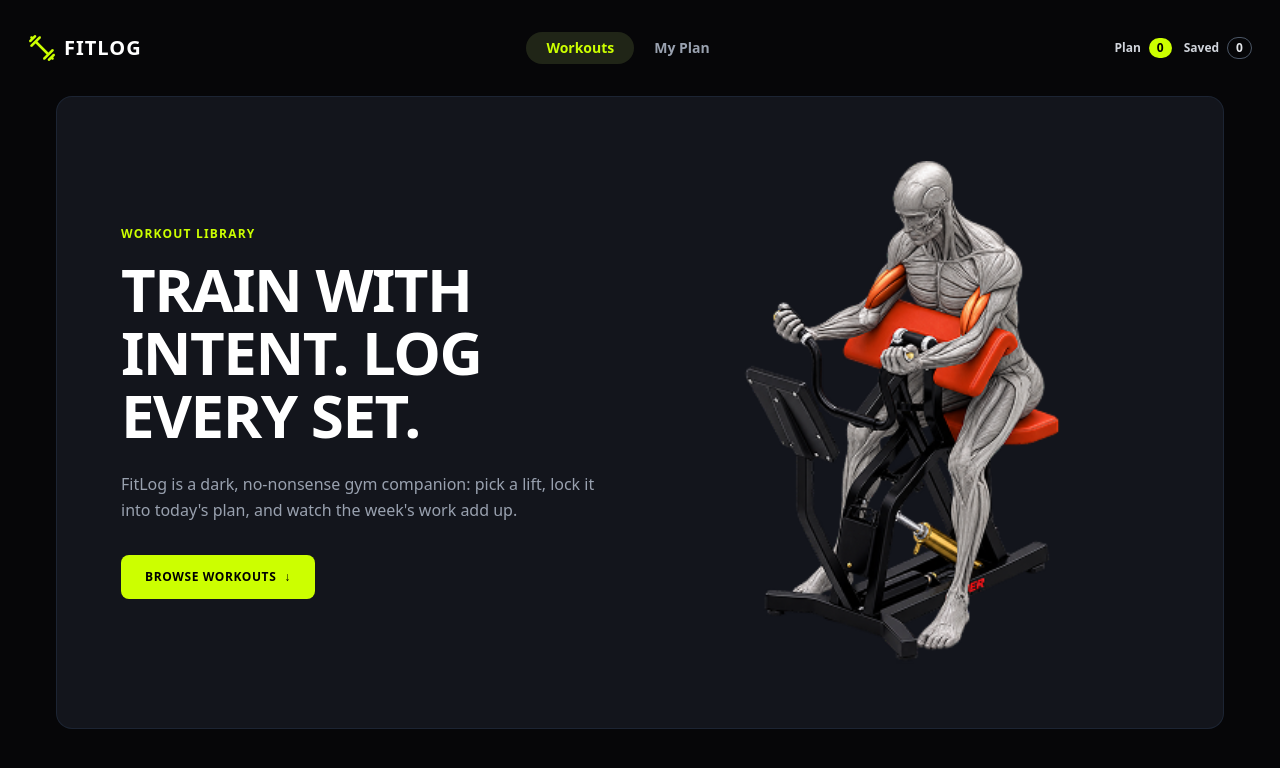
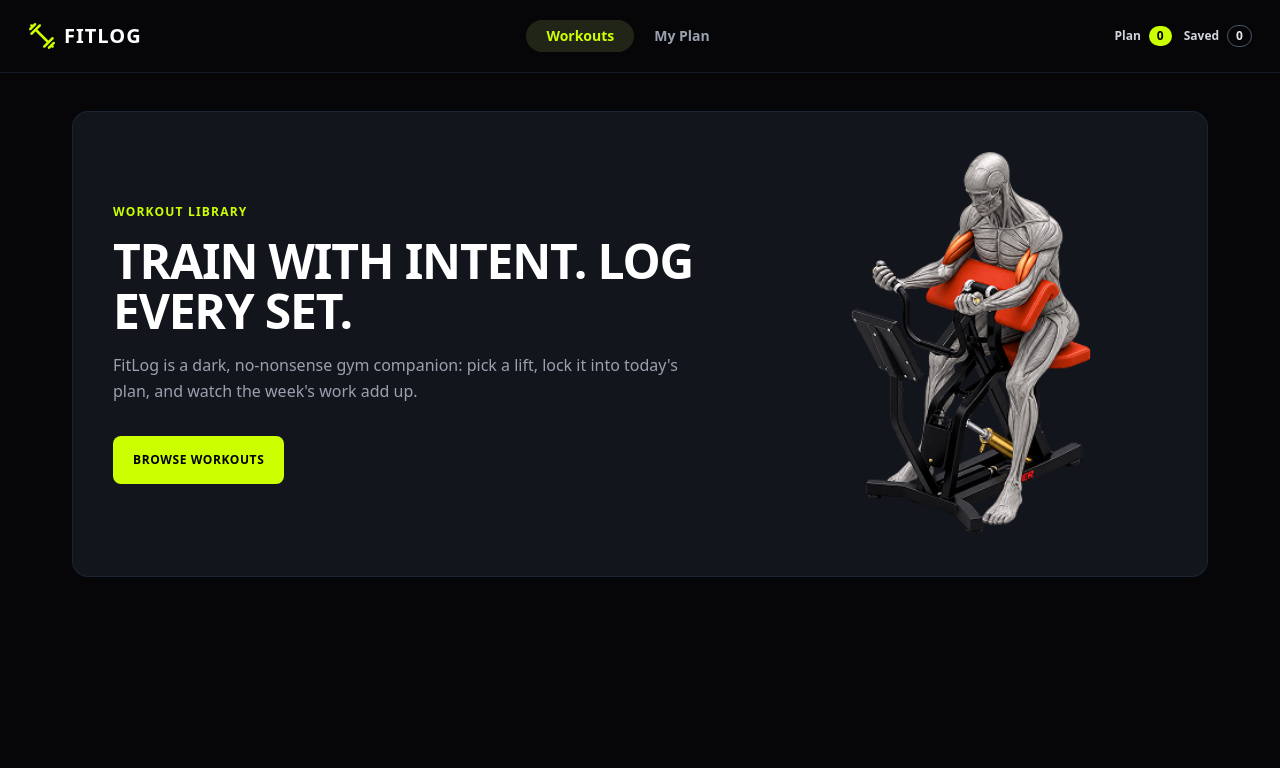
Before and after one commit to humayra-yeasmin-star8/fitbod, a Next.js app: page / in a window 1280 px wide. Shown: the top 768 px of the page. Built offline with nearby package versions, Linux system fonts and the light colour scheme.

Commit message:
Hero Section

```diff
--- a/src/app/components/Hero.tsx
+++ b/src/app/components/Hero.tsx
@@ -6,44 +6,36 @@ import ban from "@/banner.png";
 
 const Hero = () => {
   return (
-    <section className="max-w-7xl mx-auto px-4 sm:px-6 lg:px-8 pt-6 pb-12">
+    <section className="pt-9.5 pb-6 px-5 md:px-18">
 
-      <div className="relative overflow-hidden bg-[#13151c] border border-gray-800/80 rounded-2xl p-8 sm:p-12 lg:p-16 flex flex-col-reverse lg:flex-row items-center justify-between gap-8">
+<div className="relative overflow-hidden bg-[#13151c] border border-gray-800/80 rounded-2xl p-5 sm:p-8 lg:p-10 flex flex-col-reverse lg:flex-row items-center justify-between gap-6">
 
-        {/* Left Side */}
         <div className="flex-1 max-w-2xl text-left">
 
           <p className="text-[#ccff00] font-bold tracking-widest text-xs uppercase mb-4">
             WORKOUT LIBRARY
           </p>
-
-          <h1 className="font-family: var(--font-oswald) text-4xl sm:text-5xl lg:text-6xl font-extrabold text-white uppercase tracking-tight leading-[1.05] mb-6">
-            TRAIN WITH INTENT. LOG EVERY SET.
-          </h1>
+          <h1 className="font-oswald text-3xl sm:text-4xl lg:text-5xl font-extrabold text-white uppercase tracking-tight leading-[1.05] mb-4">
+             TRAIN WITH INTENT. LOG <br />
+             EVERY SET.
+            </h1>
 
           <p className="text-gray-400 text-sm sm:text-base leading-relaxed mb-8 max-w-xl">
             FitLog is a dark, no-nonsense gym companion: pick a lift, lock it
             into today&apos;s plan, and watch the week&apos;s work add up.
           </p>
 
-          <a
-            href="#library"
-            className="inline-flex items-center gap-2 bg-[#ccff00] hover:bg-[#b8e600] text-black font-extrabold text-xs tracking-wider uppercase px-6 py-3.5 rounded-lg"
+          <a href=""
+            className="inline-flex items-center gap-2 bg-[#ccff00] hover:bg-[#b8e600] text-black font-extrabold text-xs tracking-wider uppercase px-5 py-4 rounded-lg"
           >
             <span>BROWSE WORKOUTS</span>
-            <span>↓</span>
+
           </a>
 
         </div>
+        <div className="relative w-full aspect-square max-w-xs sm:max-w-sm">
 
-        {/* Right Side */}
-        <div className="flex-1 w-full flex justify-center">
-
-          <Image
-            src={ban}
-            alt="FitLog workout"
-            className="w-full max-w-lg h-auto object-contain"
-            priority
+          <Image src={ban} alt="" className="w-full h-full object-contain"
           />
 
         </div>
--- a/src/app/components/Navbar.tsx
+++ b/src/app/components/Navbar.tsx
@@ -12,10 +12,10 @@ const Navbar = () => {
   const savedCount = 0;
 
   return (
-    <header className="sticky top-3 z-60 w-full bg-[#060608]">
-      <nav className="max-w-8xl mx-auto px-3 sm:px-6 lg:px-7 h-18 flex items-center justify-between">
+    <header className="sticky top-0 z-50 w-full bg-[#060608] border-b border-gray-800/60">
+      <nav className="max-w-7xl mx-auto px-3 sm:px-6 lg:px-7 h-18 flex items-center justify-between">
         <Link
-          href="/"
+          href=""
           className="flex items-center gap-1 sm:gap-2 font-black text-base sm:text-xl tracking-wider text-white"
         >
           <Image src={logo} alt="" width={20} height={20} className="w-6 h-5 sm:w-7 sm:h-7"
```
